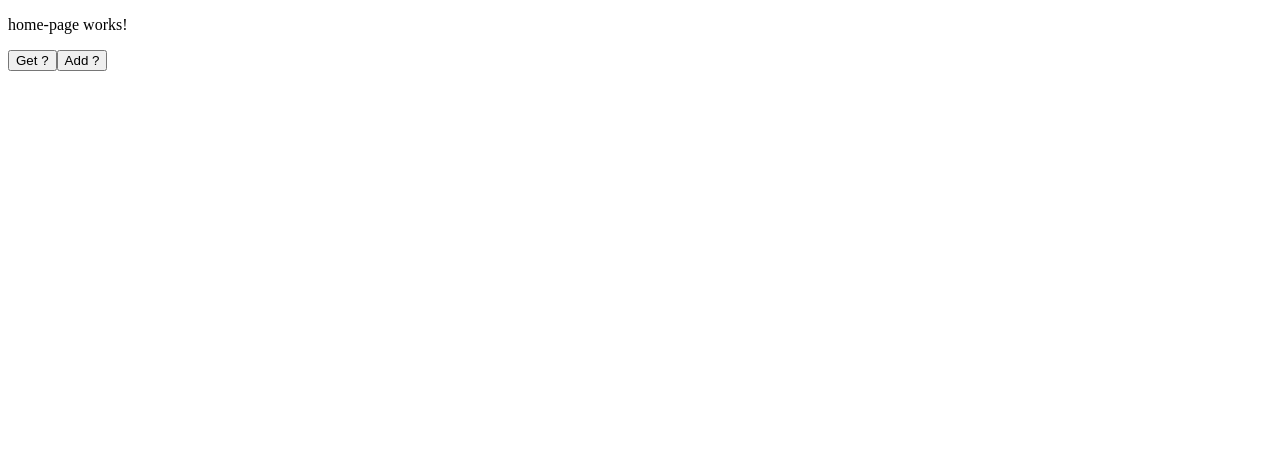
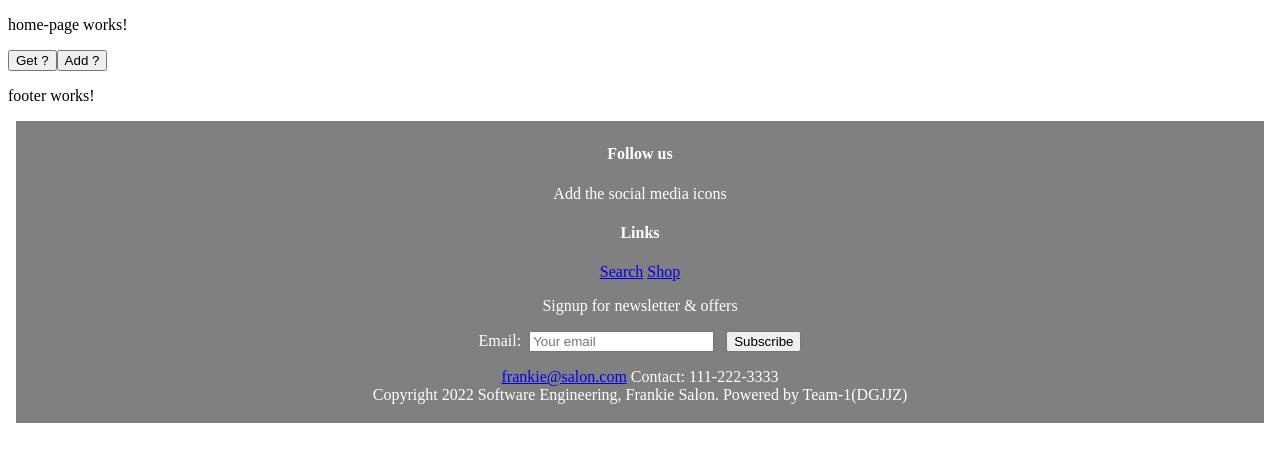
Before and after one commit to DennisParkman/HairSalonWorkspace, an Angular app in the folder HairSalonWebsite/: page / in a window 1280 px wide. Shown: the top 462 px of the page. Built offline with nearby package versions, Linux system fonts and the light colour scheme.

Commit message:
Added footer-not sure how to add social media icons

```diff
--- a/HairSalonWebsite/src/app/app.component.html
+++ b/HairSalonWebsite/src/app/app.component.html
@@ -1,3 +1,3 @@
 <app-home-page></app-home-page>
-
+<app-footer></app-footer>
 <router-outlet></router-outlet>
--- a/HairSalonWebsite/src/app/app.module.ts
+++ b/HairSalonWebsite/src/app/app.module.ts
@@ -15,6 +15,7 @@ import { FooterComponent } from './footer/footer.component';
   [
     AppComponent,
     HomePageComponent,
+    FooterComponent,
 
   ],
   imports:
--- /dev/null
+++ b/HairSalonWebsite/src/app/footer/footer.component.html
@@ -0,0 +1,32 @@
+<p>footer works!</p>
+<html>
+  <head>
+  <style>
+  footer {
+    text-align: center;
+    padding: 3px;
+    background-color: gray;
+    color: white;
+  }
+  </style>
+  </head>
+  <body>
+
+  <footer>
+    <div class = "column">
+      <h4>Follow us</h4>
+      <p>Add the social media icons</p>
+      <h4>Links</h4>
+      <p><a href="mailto:hege@example.com">Search</a>&nbsp;<a href="mailto:hege@example.com">Shop</a></p>
+      <p>Signup for newsletter & offers</p>
+      <label for="email">Email:</label>&nbsp;
+      <input type="email" id="email" name="email" placeholder="Your email"> &nbsp;
+      <button type="submit">Subscribe</button>
+    <p><a href="mailto:hege@example.com">frankie@salon.com</a>&nbsp;Contact: 111-222-3333<br>
+      Copyright 2022 Software Engineering, Frankie Salon. Powered by Team-1(DGJJZ)
+    </p>
+    </div>
+  </footer>
+
+  </body>
+  </html>
--- /dev/null
+++ b/HairSalonWebsite/src/app/footer/footer.component.ts
@@ -0,0 +1,15 @@
+import { Component, OnInit } from '@angular/core';
+
+@Component({
+  selector: 'app-footer',
+  templateUrl: './footer.component.html',
+  styleUrls: ['./footer.component.scss']
+})
+export class FooterComponent implements OnInit {
+
+  constructor() { }
+
+  ngOnInit(): void {
+  }
+
+}
```
Also changed, not shown: HairSalonWebsite/src/app/footer/footer.component.scss (added), 1 other file (tests, documents, lock files or other folders).
